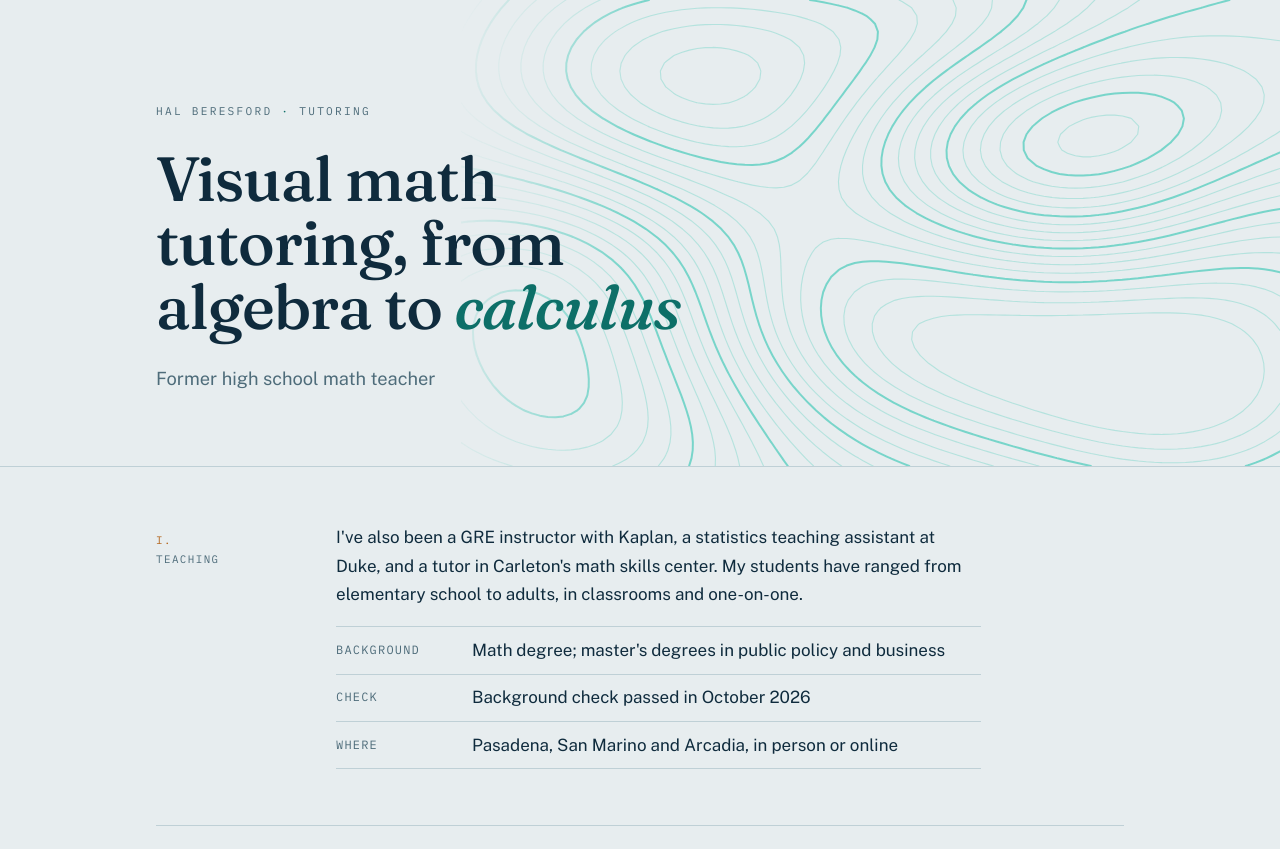
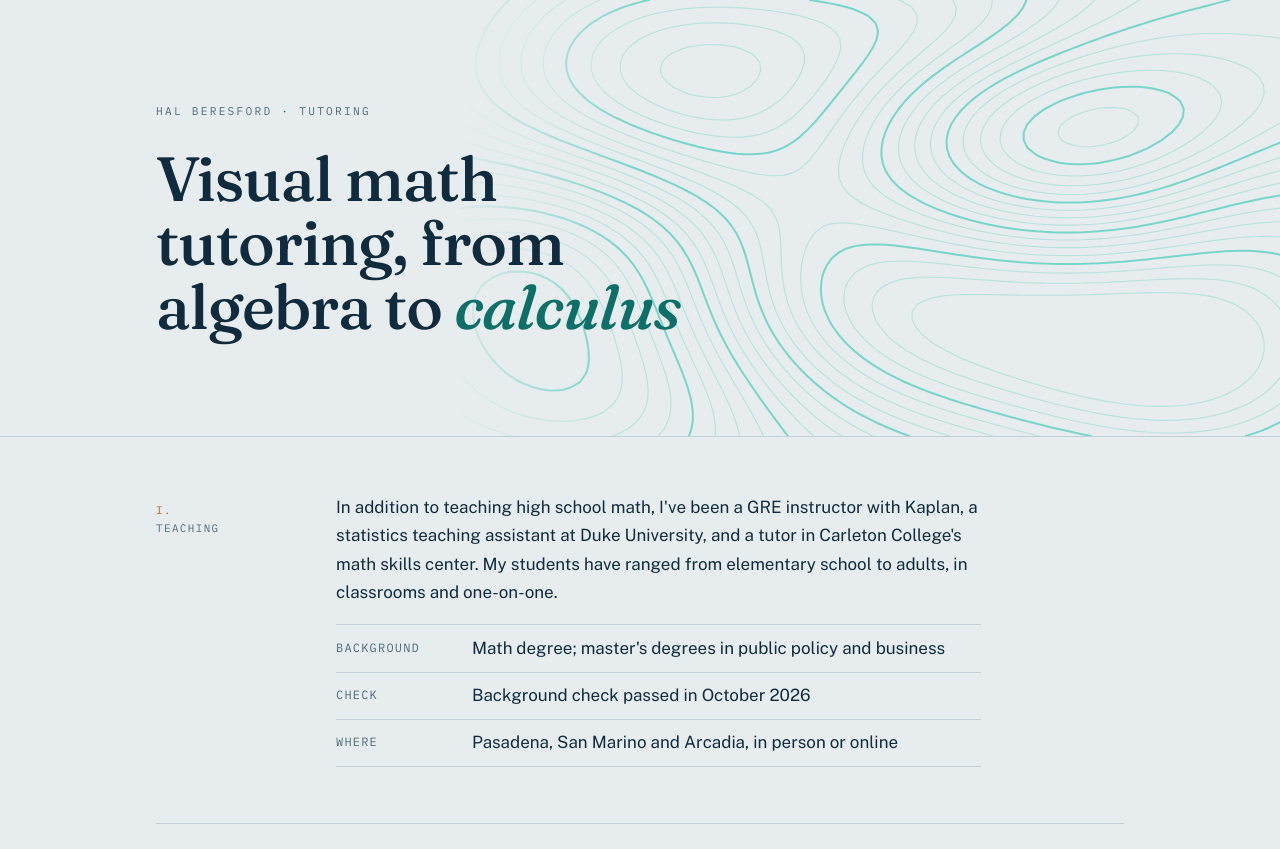
Before and after one commit to hbere/hbere.github.io, a PHP site: page /tutoring/ in a window 1280 px wide. Shown: the top 849 px of the page. Run offline with PHP 8.4, Linux system fonts and the light colour scheme.

Commit message:
Home: one degree per line; tutoring: no subtitle, new Teaching line

```diff
--- a/index.html
+++ b/index.html
@@ -24,7 +24,7 @@
 <link rel="preconnect" href="https://fonts.googleapis.com" />
 <link rel="preconnect" href="https://fonts.gstatic.com" crossorigin />
 <link rel="stylesheet" href="https://fonts.googleapis.com/css2?family=Fraunces:ital,opsz,wght,SOFT,WONK@0,9..144,400..700,0..100,0..1;1,9..144,400..700,0..100,0..1&amp;family=Public+Sans:wght@400;500;600&amp;family=IBM+Plex+Mono:wght@400;500&amp;display=swap" />
-<link rel="stylesheet" href="/site.css?v=3" />
+<link rel="stylesheet" href="/site.css?v=4" />
 </head>
 <body>
   <header class="hero">
@@ -54,7 +54,7 @@
       <div class="col">
         <ul class="facts">
           <li><span class="k">Experience</span> Finance at a global consumer-products company: owning the sales scorecard for its largest retail customer, work that earned the company's CEO award, and product supply finance. I've also taught high school math.</li>
-          <li><span class="k">Education</span> B.A. in mathematics, Carleton College; Master of Public Policy, Duke University Sanford School of Public Policy; MBA, Indiana University Kelley School of Business.</li>
+          <li><span class="k">Education</span> <span class="lines"><span>B.A. in mathematics, Carleton College</span> <span>Master of Public Policy, Duke University Sanford School of Public Policy</span> <span>MBA, Indiana University Kelley School of Business</span></span></li>
         </ul>
       </div>
     </section>
--- a/site.css
+++ b/site.css
@@ -147,3 +147,6 @@
     .facts li:has(> .k) { display: block; }
     .facts .k { display: block; min-width: 0; margin-bottom: 0.1rem; padding-top: 0; }
   }
+  /* One item per line inside a labelled fact (the degrees on the hub). */
+  .facts .lines > span { display: block; }
+  .facts .lines > span + span { margin-top: 0.3rem; }
--- a/tutoring/index.html
+++ b/tutoring/index.html
@@ -24,7 +24,7 @@
 <link rel="preconnect" href="https://fonts.googleapis.com" />
 <link rel="preconnect" href="https://fonts.gstatic.com" crossorigin />
 <link rel="stylesheet" href="https://fonts.googleapis.com/css2?family=Fraunces:ital,opsz,wght,SOFT,WONK@0,9..144,400..700,0..100,0..1;1,9..144,400..700,0..100,0..1&amp;family=Public+Sans:wght@400;500;600&amp;family=IBM+Plex+Mono:wght@400;500&amp;display=swap" />
-<link rel="stylesheet" href="/site.css?v=3" />
+<link rel="stylesheet" href="/site.css?v=4" />
 </head>
 <body>
   <header class="hero">
@@ -32,7 +32,6 @@
     <div class="hero-in">
       <p class="survey"><a href="/" class="home">Hal Beresford</a> <em>&middot;</em> Tutoring</p>
       <h1>Visual math tutoring, from algebra to <em>calculus</em></h1>
-      <p class="lede">Former high school math teacher</p>
     </div>
   </header>
 
@@ -40,7 +39,7 @@
     <section class="band">
       <div class="marg"><span class="no">I.</span> Teaching</div>
       <div class="col">
-        <p>I've also been a GRE instructor with Kaplan, a statistics teaching assistant at Duke, and a tutor in Carleton's math skills center. My students have ranged from elementary school to adults, in classrooms and one-on-one.</p>
+        <p>In addition to teaching high school math, I've been a GRE instructor with Kaplan, a statistics teaching assistant at Duke University, and a tutor in Carleton College's math skills center. My students have ranged from elementary school to adults, in classrooms and one-on-one.</p>
         <ul class="facts">
           <li><span class="k">Background</span> Math degree; master's degrees in public policy and business</li>
           <li><span class="k">Check</span> Background check passed in October 2026</li>
```
